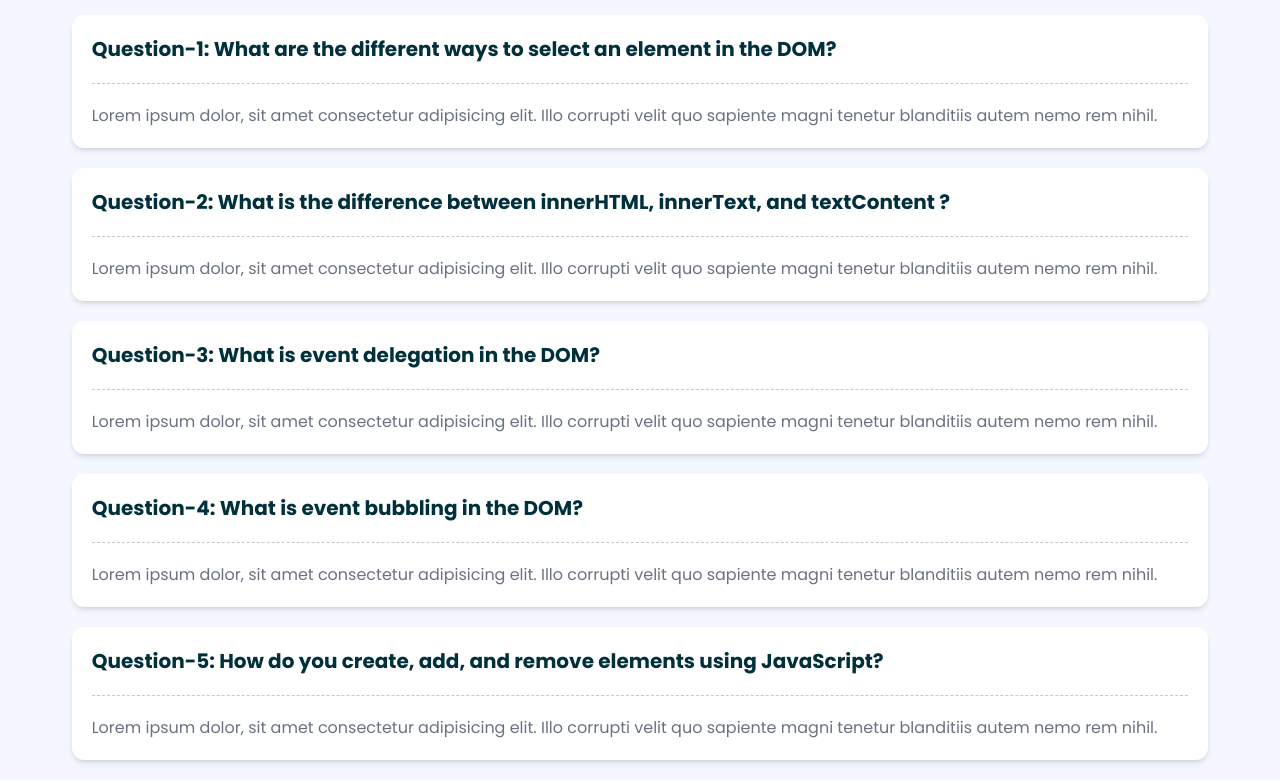
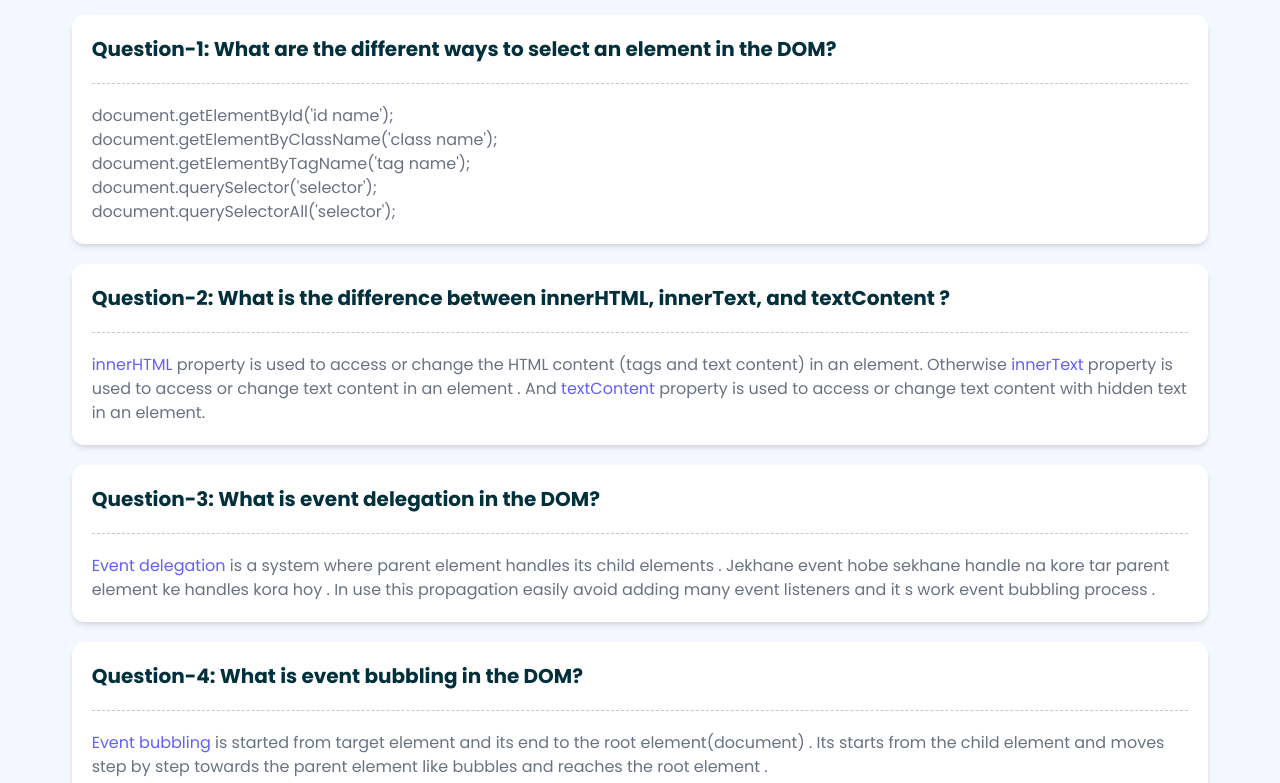
Before and after one commit to Elora21y/assignment-5, a plain HTML site: page blog.html in a window 1280 px wide. Shown: the part 169-952 px from the top of the page. Drawn offline with nearby package versions, Linux system fonts and the light colour scheme.

Commit message:
added text in blog html

```diff
--- a/blog.html
+++ b/blog.html
@@ -1,5 +1,5 @@
 <!DOCTYPE html>
-<html lang="en" data-theme = "light">
+<html lang="en" data-theme="light">
 
 <head>
     <meta charset="UTF-8">
@@ -24,9 +24,9 @@
         .poppins {
             font-family: "Poppins", sans-serif;
         }
-
     </style>
 </head>
+
 <body class="poppins bg-[#F4F7FF] text-[#00303C] p-5">
     <section class="w-11/12 mx-auto">
         <!-- navbar -->
@@ -37,7 +37,8 @@
                     <h1 class=" text-3xl">Dev<span class="font-bold">Board</span></h1>
                 </div>
                 <div class="flex items-center gap-9">
-                <button id="back-btn" class="btn btn-secondary border-0 bg-[#3752FD] rounded-lg px-5">Back to Desk</button>
+                    <button id="back-btn" class="btn btn-secondary border-0 bg-[#3752FD] rounded-lg px-5">Back to
+                        Desk</button>
                 </div>
             </nav>
         </header>
@@ -52,9 +53,15 @@
                         Question-1: What are the different ways to select an element in the DOM?
                     </h2>
                     <hr class="border-dashed opacity-25">
-                <p class="text-gray-500">
-                    Lorem ipsum dolor, sit amet consectetur adipisicing elit. Illo corrupti velit quo sapiente magni tenetur blanditiis autem nemo rem nihil.
-                </p>
+
+                    <ul class="text-gray-500">
+                        <li>document.getElementById('id name');</li>
+                        <li>document.getElementByClassName('class name');</li>
+                        <li>document.getElementByTagName('tag name');</li>
+                        <li>document.querySelector('selector');</li>
+                        <li>document.querySelectorAll('selector');</li>
+                    </ul>
+
                 </div>
                 <!-- question 2 -->
                 <div class="space-y-5 shadow-md p-5 rounded-xl bg-white mt-5">
@@ -63,7 +70,8 @@
                     </h2>
                     <hr class="border-dashed opacity-25">
                     <p class="text-gray-500">
-                    Lorem ipsum dolor, sit amet consectetur adipisicing elit. Illo corrupti velit quo sapiente magni tenetur blanditiis autem nemo rem nihil.
+                        <span class="text-indigo-500">innerHTML</span> property is used to access or change the HTML content (tags and text content) in an element.
+                        Otherwise <span class="text-indigo-500">innerText</span> property is used to access or change text content in an element . And <span class="text-indigo-500">textContent</span> property is used to access or change text content with hidden text in an element.
                     </p>
                 </div>
                 <!-- question 3 -->
@@ -73,7 +81,9 @@
                     </h2>
                     <hr class="border-dashed opacity-25">
                     <p class="text-gray-500">
-                    Lorem ipsum dolor, sit amet consectetur adipisicing elit. Illo corrupti velit quo sapiente magni tenetur blanditiis autem nemo rem nihil.
+                        <span  class="text-indigo-500">Event delegation</span> is a system where parent element handles its child elements . Jekhane event
+                        hobe sekhane handle na kore tar parent element ke handles kora hoy . In use this propagation
+                        easily avoid adding many event listeners and it s work event bubbling process .
                     </p>
                 </div>
                 <!-- question 4 -->
@@ -83,7 +93,7 @@
                     </h2>
                     <hr class="border-dashed opacity-25">
                     <p class="text-gray-500">
-                    Lorem ipsum dolor, sit amet consectetur adipisicing elit. Illo corrupti velit quo sapiente magni tenetur blanditiis autem nemo rem nihil.
+                        <span  class="text-indigo-500">Event bubbling </span> is started from target element and its end to the root element(document) . Its starts from the child element and moves step by step towards the parent element like bubbles and reaches the root element .
                     </p>
                 </div>
                 <!-- question 5 -->
@@ -93,7 +103,13 @@
                     </h2>
                     <hr class="border-dashed opacity-25">
                     <p class="text-gray-500">
-                    Lorem ipsum dolor, sit amet consectetur adipisicing elit. Illo corrupti velit quo sapiente magni tenetur blanditiis autem nemo rem nihil.
+                        <span class="text-indigo-500">createElement</span>  method is used to create new HTML element dynamically in DOM . Example : <span class="text-indigo-500">const p = document.createElement('p');</span>
+                        Here new paragraph tag is created . <br>
+                        <span class="text-indigo-500">add()</span> method is used of the classlist to add one or more classes to an element in DOM . And <span class="text-indigo-500">remove()</span> method is used to remove HTML element from the DOM.
+
+                    </p>
+                    <p >
+
                     </p>
                 </div>
 
@@ -104,4 +120,5 @@
 
     <script src="blog.js"></script>
 </body>
+
 </html>
--- a/button.js
+++ b/button.js
@@ -1,5 +1,5 @@
 // complete button
-const completeBtn = document.getElementsByClassName('complete-btn');
+const completeBtn = document.querySelectorAll('.complete-btn');
 
 for (const btn of completeBtn) {
     btn.addEventListener('click', function () {
```
Lines whose indentation alone changed are shown as unchanged.
